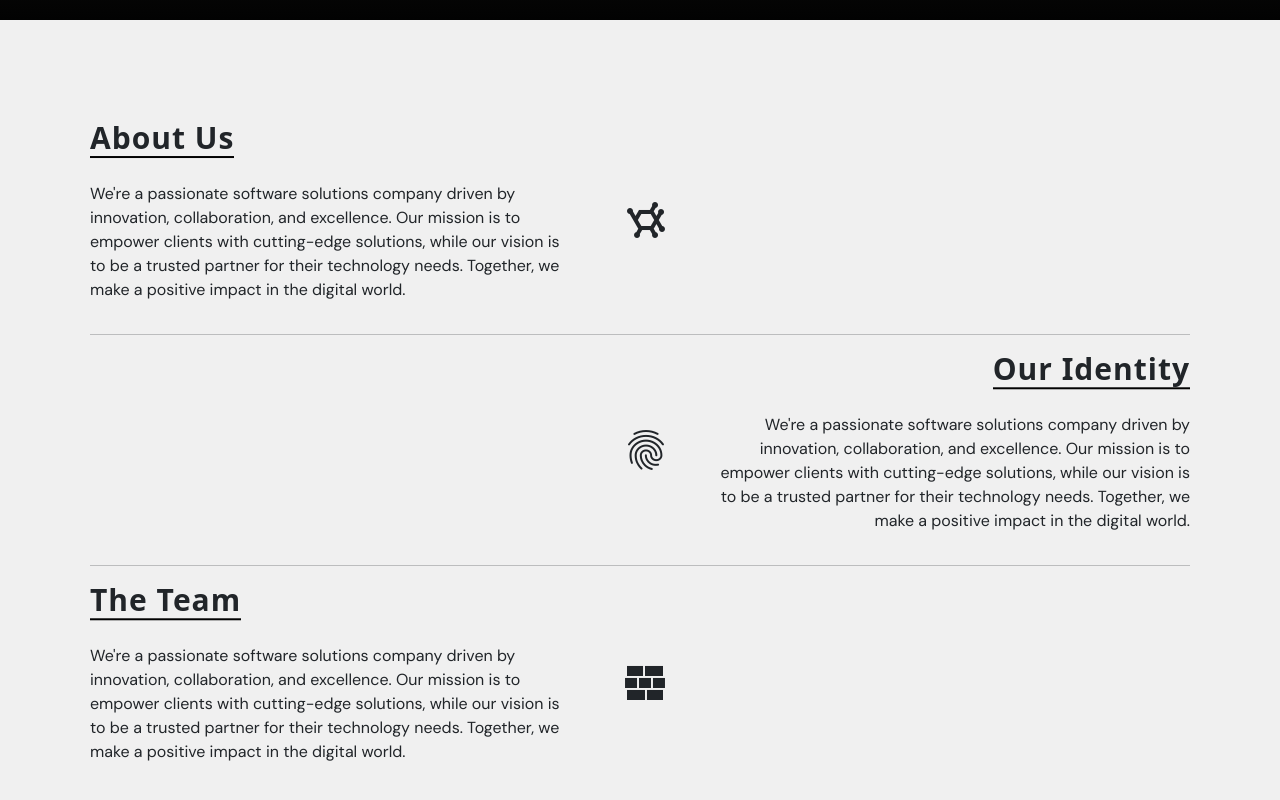
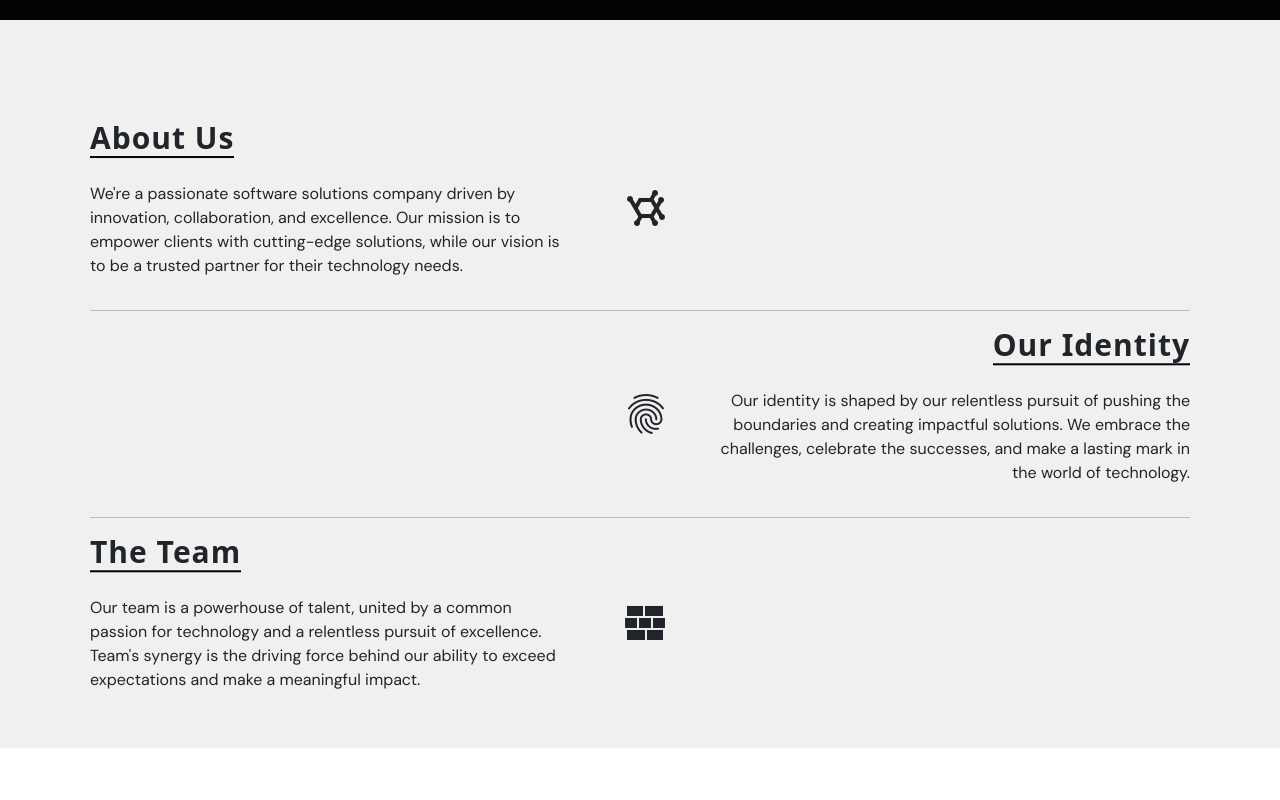
Before and after one commit to NewHorizonsSolutions/website, a Vue app: page / in a window 1280 px wide. Shown: the part 4270-5070 px from the top of the page. After the commit the page ends 5018 px from the top, so only its background shows below. Built offline with nearby package versions, Linux system fonts and the light colour scheme.

Commit message:
Update AboutUsComponent.vue

```diff
--- a/src/components/AboutUsComponent.vue
+++ b/src/components/AboutUsComponent.vue
@@ -19,8 +19,7 @@
           <p style="font-family: 'DM Sans', sans-serif; font-size: 16px; text-align: initial">
             We're a passionate software solutions company driven by innovation, collaboration, and
             excellence. Our mission is to empower clients with cutting-edge solutions, while our
-            vision is to be a trusted partner for their technology needs. Together, we make a
-            positive impact in the digital world.
+            vision is to be a trusted partner for their technology needs.
           </p>
         </div>
         <span
@@ -28,7 +27,7 @@
           style="font-size: 48px; border-radius: 1000px; height: 70px; width: 70px"
         ></span>
       </div>
-      <hr>
+      <hr />
       <!-- DIVISION -->
       <div class="monitor onright">
         <div>
@@ -53,10 +52,9 @@
           </div>
           <div style="display: flex; align-items: center">
             <p class="rightxt" style="font-family: 'DM Sans', sans-serif; font-size: 16px">
-              We're a passionate software solutions company driven by innovation, collaboration, and
-              excellence. Our mission is to empower clients with cutting-edge solutions, while our
-              vision is to be a trusted partner for their technology needs. Together, we make a
-              positive impact in the digital world.
+              Our identity is shaped by our relentless pursuit of pushing the boundaries and
+              creating impactful solutions. We embrace the challenges, celebrate the successes, and
+              make a lasting mark in the world of technology.
             </p>
             <span
               class="mdi mdi-fingerprint huella2"
@@ -71,7 +69,7 @@
           </div>
         </div>
       </div>
-      <hr>
+      <hr />
       <!-- DIVISION -->
       <div class="monitor onleft">
         <div class="tag left">
@@ -89,10 +87,9 @@
             </h1>
           </div>
           <p style="font-family: 'DM Sans', sans-serif; font-size: 16px; text-align: initial">
-            We're a passionate software solutions company driven by innovation, collaboration, and
-            excellence. Our mission is to empower clients with cutting-edge solutions, while our
-            vision is to be a trusted partner for their technology needs. Together, we make a
-            positive impact in the digital world.
+            Our team is a powerhouse of talent, united by a common passion for technology and a
+            relentless pursuit of excellence. Team's synergy is the driving force behind our
+            ability to exceed expectations and make a meaningful impact.
           </p>
         </div>
         <span
```
